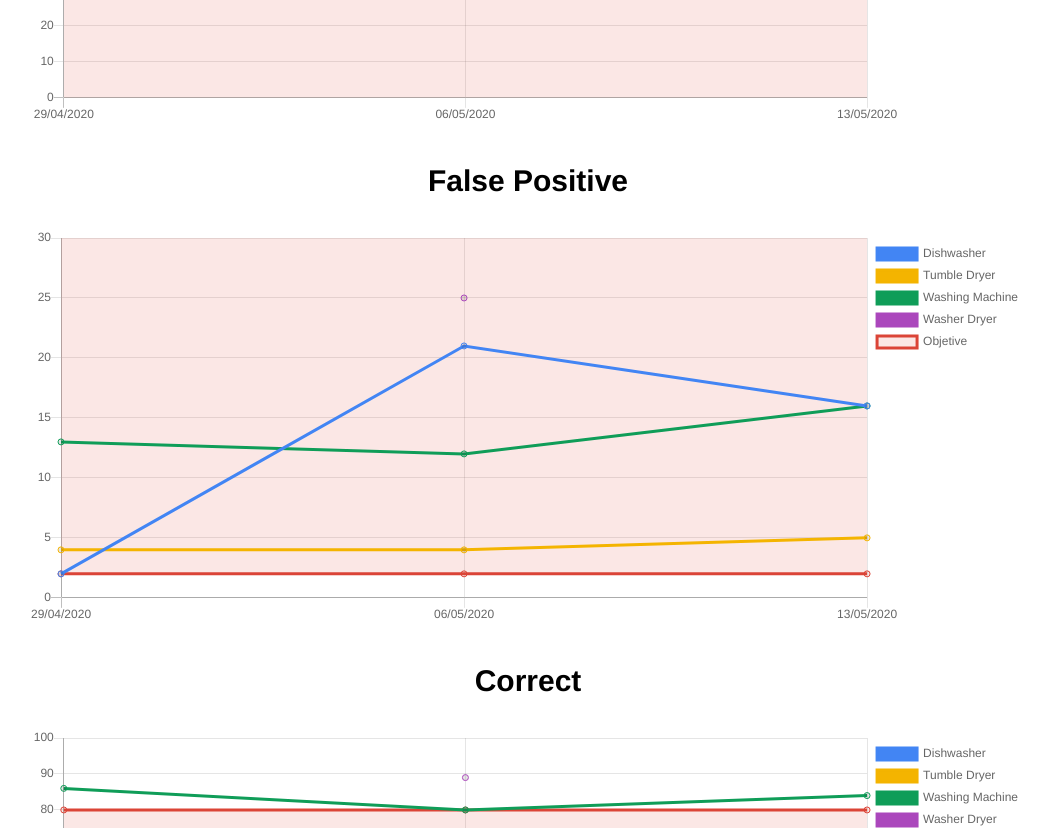
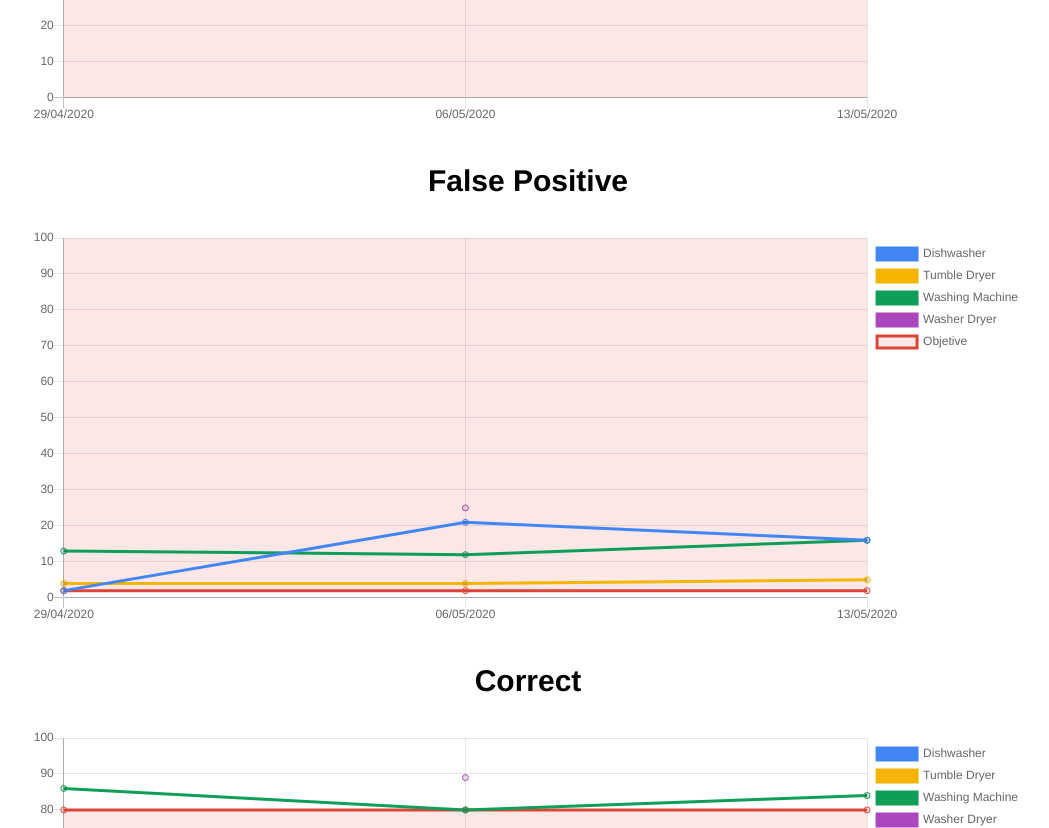
Before and after one commit to daysdg/daysdg.github.io, a plain HTML site: page index.html in a window 1280 px wide. Shown: the part 380-1208 px from the top of the page, without its empty margins (112-1161 px from the left). Drawn offline with nearby package versions, Linux system fonts and the light colour scheme.

Commit message:
Update index.html

```diff
--- a/index.html
+++ b/index.html
@@ -154,7 +154,7 @@
             yAxes: [{
                 ticks: {
                     beginAtZero: true,
-                    max: 30
+                    max: 100
                 }
             }]
           }
```
